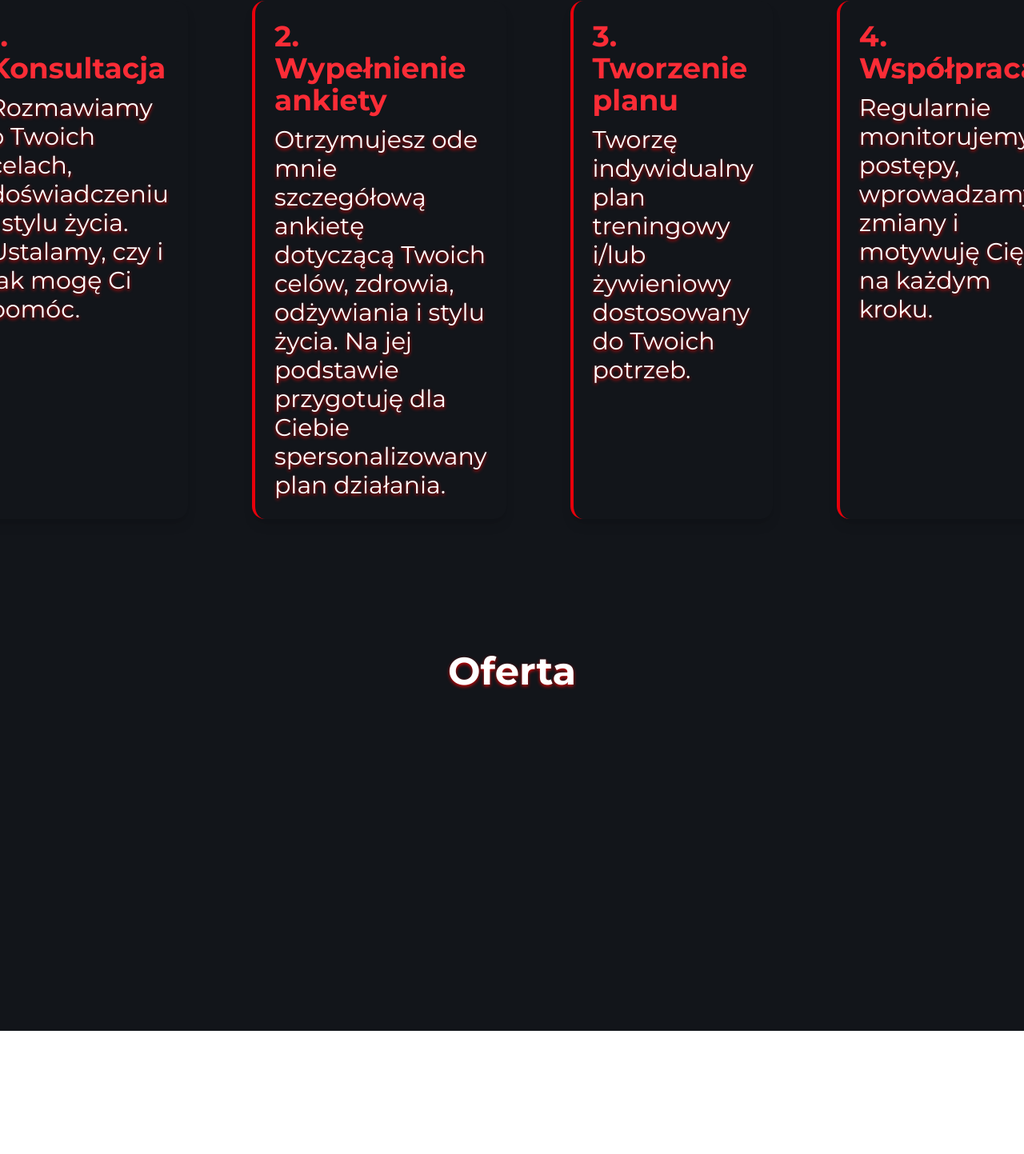
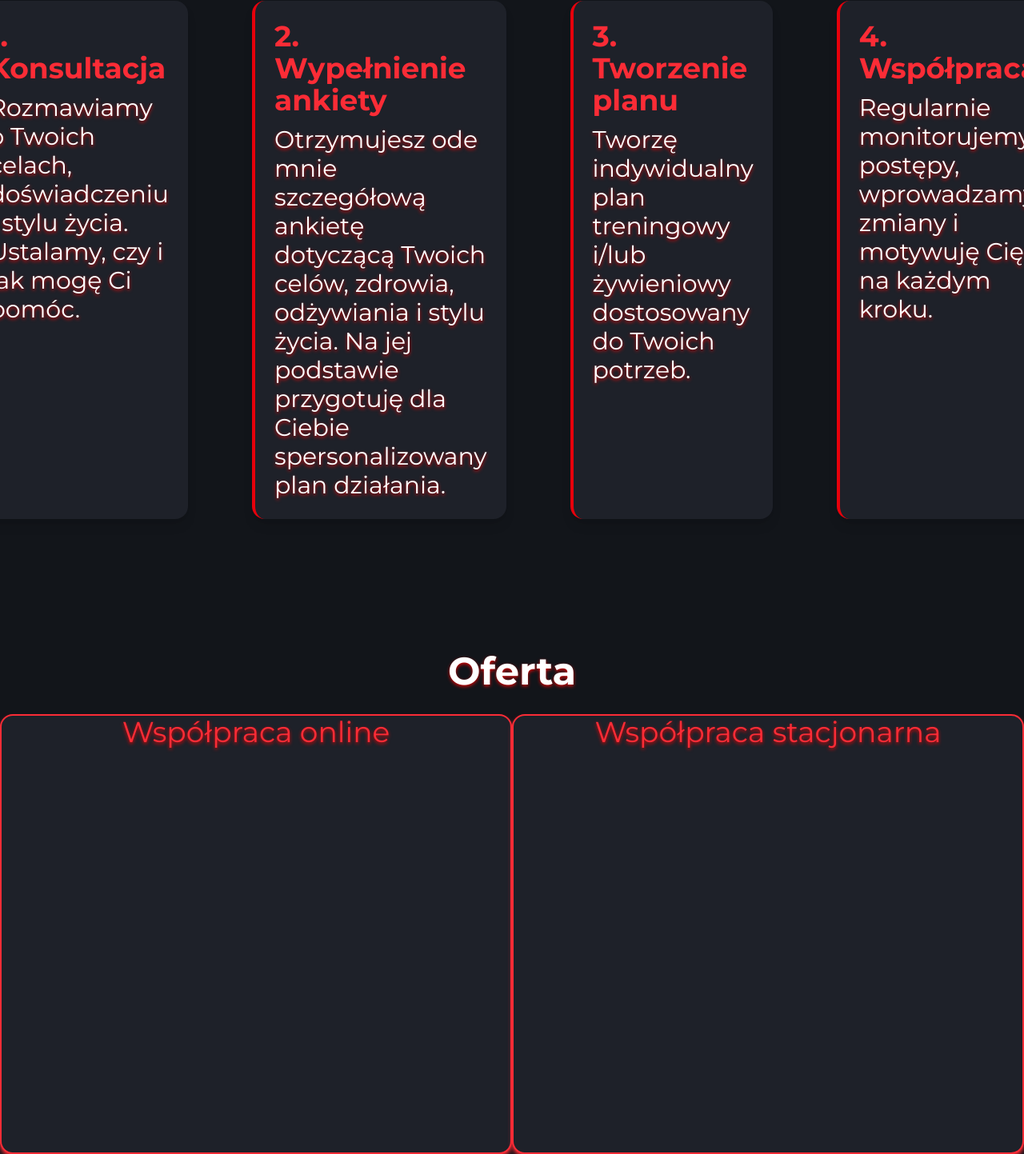
Before and after one commit to Patolll/Trener-Personalny, a website built with Vite: page index.html in a window 1280 px wide. Shown: the part 1809-3252 px from the top of the page at 80% size. Before the commit the page ends 3098 px from the top, so only its background shows below. Built offline with nearby package versions, Linux system fonts and the light colour scheme.

Commit message:
offer boxes

```diff
--- a/index.html
+++ b/index.html
@@ -254,7 +254,7 @@
         >
           <!-- Krok 1 -->
           <div
-            class="bg-[#12151a] hover:scale-105 hover:bg-[#1f1f1f] transition-all duration-500 p-6 rounded-2xl border-l-4 border-red-600 shadow-lg w-full max-w-[450px] min-h-[400px] flex flex-col"
+            class="bg-[#1e2129] hover:scale-105 hover:bg-[#1f1f1f] transition-all duration-500 p-6 rounded-2xl border-l-4 border-red-600 shadow-lg w-full max-w-[450px] min-h-[400px] flex flex-col"
           >
             <h3 class="text-4xl font-bold mb-3 text-red-500">1. Konsultacja</h3>
             <p class="text-3xl text-white red-shadow">
@@ -265,7 +265,7 @@
 
           <!-- Krok 2 -->
           <div
-            class="bg-[#12151a] hover:scale-105 hover:bg-[#1f1f1f] transition-all duration-500 p-6 rounded-2xl border-l-4 border-red-600 shadow-lg w-full max-w-[450px] min-h-[400px] flex flex-col"
+            class="bg-[#1e2129] hover:scale-105 hover:bg-[#1f1f1f] transition-all duration-500 p-6 rounded-2xl border-l-4 border-red-600 shadow-lg w-full max-w-[450px] min-h-[400px] flex flex-col"
           >
             <h3 class="text-4xl font-bold mb-3 text-red-500">
               2. Wypełnienie ankiety
@@ -279,7 +279,7 @@
 
           <!-- Krok 3 -->
           <div
-            class="bg-[#12151a] hover:scale-105 hover:bg-[#1f1f1f] transition-all duration-500 p-6 rounded-2xl border-l-4 border-red-600 shadow-lg w-full max-w-[450px] min-h-[400px] flex flex-col"
+            class="bg-[#1e2129] hover:scale-105 hover:bg-[#1f1f1f] transition-all duration-500 p-6 rounded-2xl border-l-4 border-red-600 shadow-lg w-full max-w-[450px] min-h-[400px] flex flex-col"
           >
             <h3 class="text-4xl font-bold mb-3 text-red-500">
               3. Tworzenie planu
@@ -292,7 +292,7 @@
 
           <!-- Krok 4 -->
           <div
-            class="bg-[#12151a] hover:scale-105 hover:bg-[#1f1f1f] transition-all duration-500 p-6 rounded-2xl border-l-4 border-red-600 shadow-lg w-full max-w-[450px] min-h-[400px] flex flex-col"
+            class="bg-[#1e2129] hover:scale-105 hover:bg-[#1f1f1f] transition-all duration-500 p-6 rounded-2xl border-l-4 border-red-600 shadow-lg w-full max-w-[450px] min-h-[400px] flex flex-col"
           >
             <h3 class="text-4xl font-bold mb-3 text-red-500">4. Współpraca</h3>
             <p class="text-3xl text-white red-shadow">
@@ -310,12 +310,22 @@
           Oferta
         </h1>
         <!-- Offer container -->
-        <div class="flex flex-col">
+        <div class="flex lg:flex-row flex-col space-evenly min-w-screen">
           <!-- Offer 1 -->
-          <div></div>
-          <!-- Offer 2 -->
-          <div></div>
-          <!-- Offer 3 -->
+          <div
+            class="border-red-500 bg-[#1e2129] shadow-md shadow-red-500 border-2 w-1/2 min-h-[550px] rounded-2xl flex flex-col items-center"
+          >
+            <h1 class="text-3xl lg:text-4xl text-red-500 red-shadow">
+              Współpraca online
+            </h1>
+          </div>
+          <div
+            class="border-red-500 bg-[#1e2129] shadow-md shadow-red-500 border-2 w-1/2 min-h-[550px] rounded-2xl flex flex-col items-center"
+          >
+            <h1 class="text-3xl lg:text-4xl text-red-500 red-shadow">
+              Współpraca stacjonarna
+            </h1>
+          </div>
         </div>
       </section>
     </main>
```
